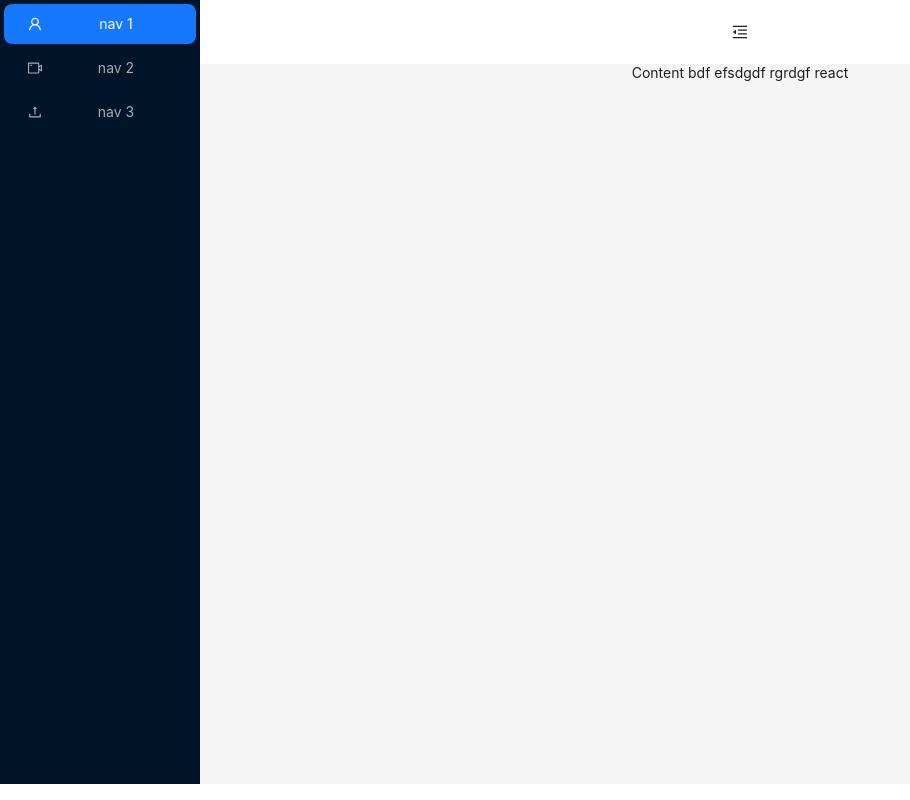
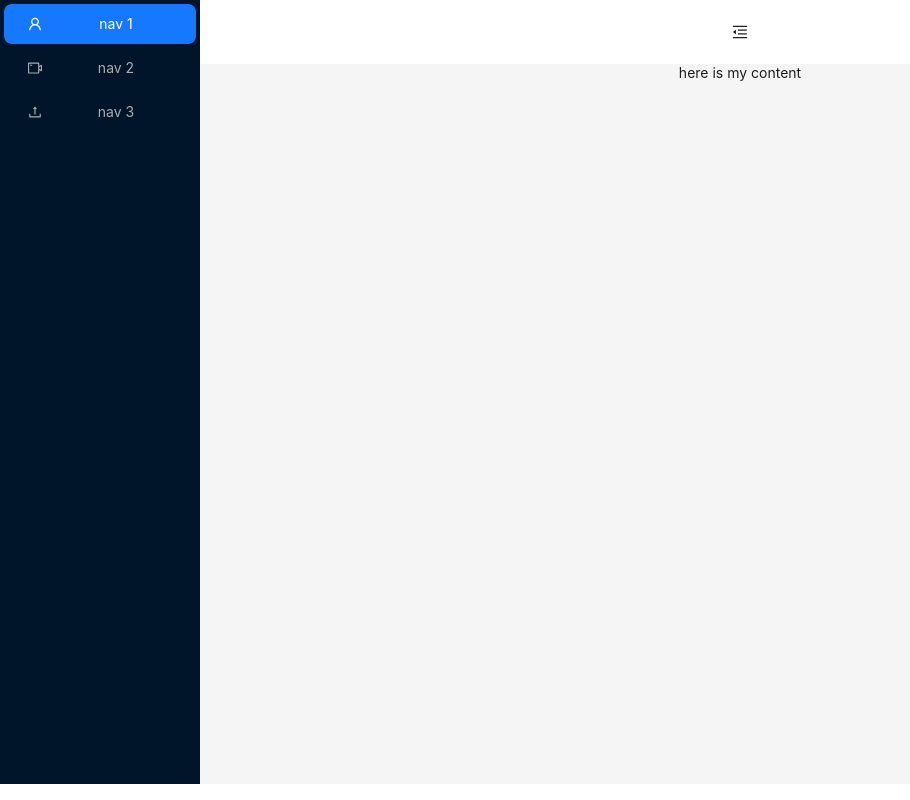
Before and after one commit to arpanam11/project_login_webpage, a React (Create React App) app in the folder myproject/: page / in a window 1280 px wide. Shown: the top 800 px of the page, without its empty margins (0-910 px from the left). Built offline with nearby package versions, Linux system fonts and the light colour scheme.

Commit message:
create Home page

```diff
--- a/myproject/src/component/Homepage.js
+++ b/myproject/src/component/Homepage.js
@@ -59,10 +59,7 @@ const Homepage = () => {
         </Header>
         <Content
        className='content'>
-          Content bdf
-          efsdgdf
-          rgrdgf
-          react
+        here is my content
         </Content>
       </Layout>
     </Layout>
```
